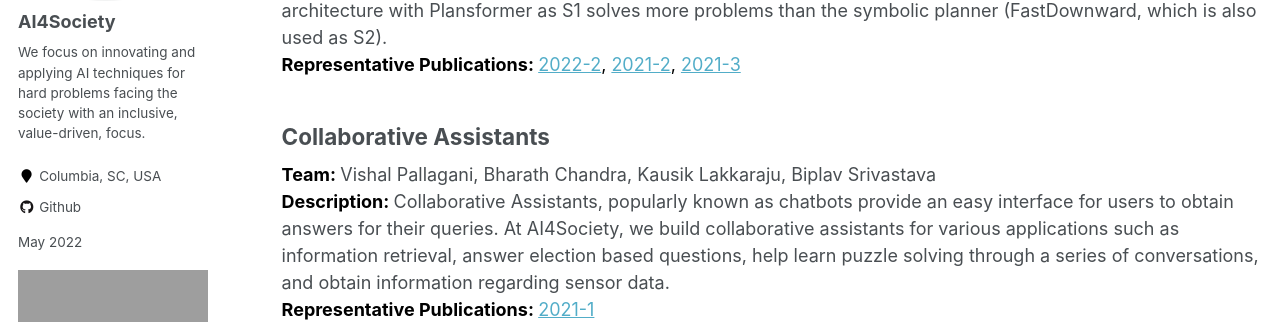
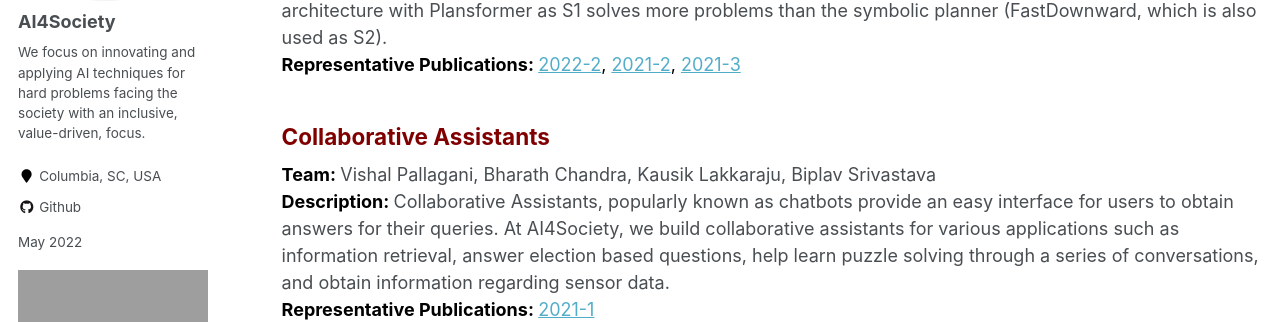
Before and after one commit to likitha-9/ai4society.github.io, a Jekyll site: the page built from _pages/projects.md, in a window 1280 px wide and 900 px high, scrolled down 615 px. Shown: the part 133-455 px from the top of the window. Built offline with Jekyll 4.4.1, drawn with Linux system fonts in a browser that asks for light colours.

Commit message:
projects page

```diff
--- a/_includes/archive-project.html
+++ b/_includes/archive-project.html
@@ -14,7 +14,7 @@
 
 <div class="{{ include.type | default: "list" }}__item">
   <article class="archive__item" itemscope itemtype="http://schema.org/CreativeWork">
-    <h2 style="margin: 2em 0 0.5em;">{{ post.title | markdownify | remove: "<p>" | remove: "</p>" }}</h2>
+    <h2 style="margin: 2em 0 0.5em; text-decoration: none; color: maroon;">{{ title }}</h2>
     <font color="black"><b>Team: </b></font>{{ post.team | markdownify | remove: "<p>" | remove: "</p>"  }}<br>
     <font color="black"><b>Description: </b></font>{{ post.description }}<br>
     <font color="black"><b>Representative Publications: </b></font><font color="black">{{ post.Relevant_Papers | markdownify | remove: '<p>' | remove: '</p>'  }}</font><br>
```
Also changed, not shown: _projects/1_project.md (+1 -1 lines).
